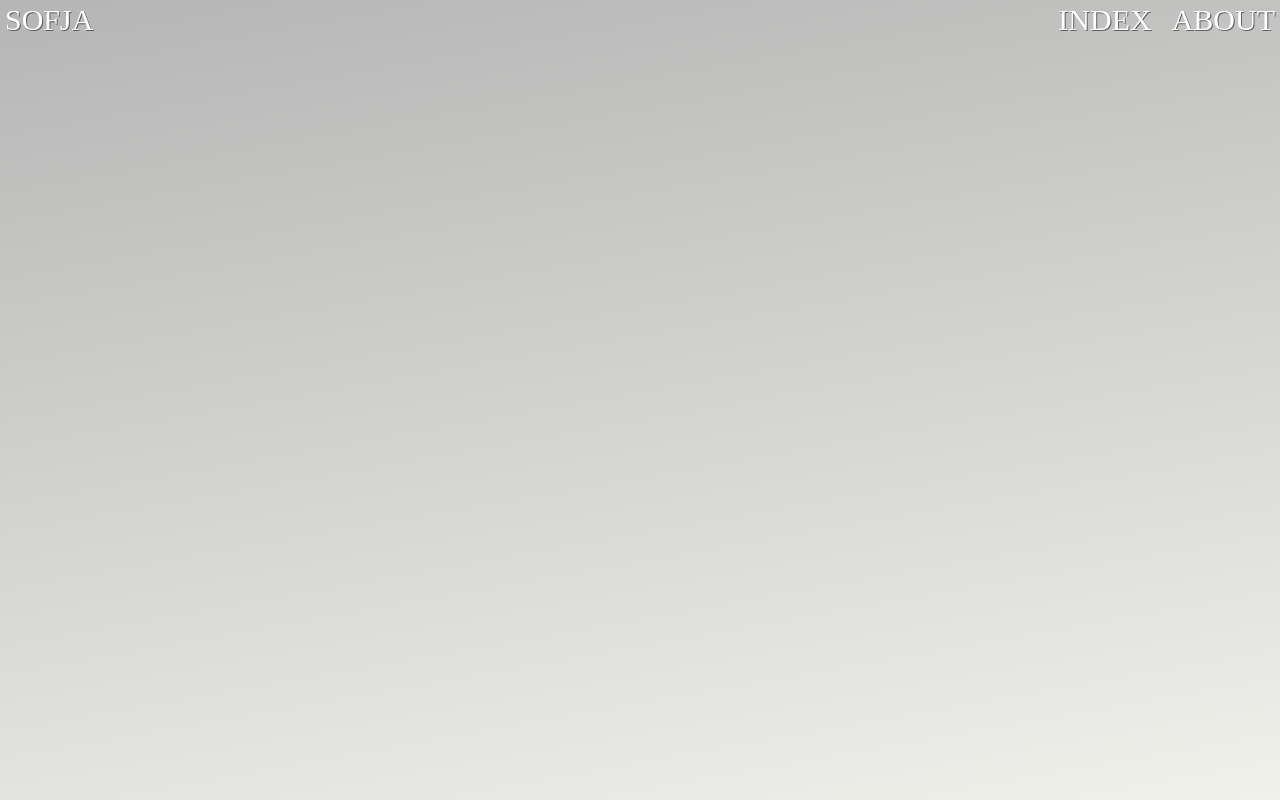
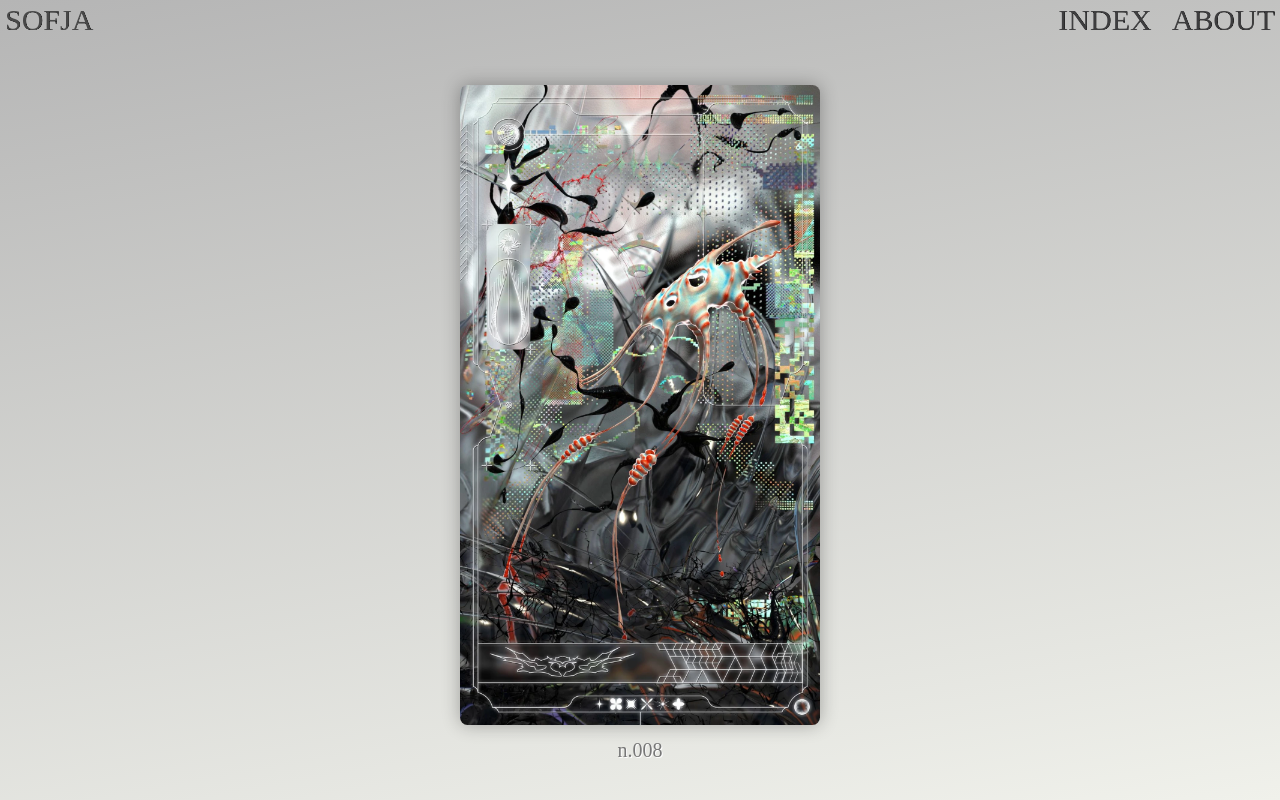
Before and after one commit to sofffja/sofja.uno, a React (Vite) app: page /prints in a window 1280 px wide. Before the commit this address had no page. Shown: the top 800 px of the page. Built offline with nearby package versions, Linux system fonts and the light colour scheme; a web font is replaced by a local one.

Commit message:
Create prints component and route

```diff
--- a/src/App.jsx
+++ b/src/App.jsx
@@ -4,6 +4,7 @@ import Menu from './components/Menu';
 import Gallery from './components/Gallery';
 import About from './components/About';
 import PresupuestoLeutthe from './components/PresupuestoLeutthe';
+import Prints from './components/Prints';
 import { AnimatePresence } from 'framer-motion';
 
 function App() {
@@ -28,6 +29,7 @@ function App() {
               path="/presupuesto-leutthe"
               element={<PresupuestoLeutthe />}
             />
+            <Route path="/prints" element={<Prints />} />
           </Routes>
         </AnimatePresence>
       </div>
--- /dev/null
+++ b/src/components/Prints.jsx
@@ -0,0 +1,32 @@
+import { motion } from 'framer-motion';
+import Obra from './Obra';
+
+export default function Prints() {
+  const obras = [
+    // { title: 'n.009', img: 'flor.webp', text: '' },
+    { title: 'n.008', img: 'n011.webp', text: '' },
+    { title: 'n.007', img: 'n009.webp', text: '' },
+    { title: 'n.006', img: 'n008.webp', text: '' },
+    { title: 'n.005', img: 'n007.webp', text: '' },
+    { title: 'n.004', img: 'n006.webp', text: '' },
+    { title: 'n.003', img: 'c001.webp', text: '' },
+    { title: 'n.002', img: 'c002.webp', text: '' },
+    { title: 'n.001', img: 'c003.webp', text: '' },
+  ];
+
+  return (
+    <>
+      <motion.div
+        initial={{ opacity: 0 }}
+        animate={{ opacity: 1 }}
+        exit={{ opacity: 0 }}
+        className="flex flex-col text-center pb-16"
+      >
+        {obras.map((obra, index) => (
+          <Obra key={obra.title + index} obra={obra} />
+        ))}
+        <div>✼</div>
+      </motion.div>
+    </>
+  );
+}
```
